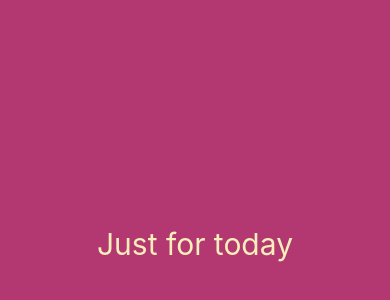
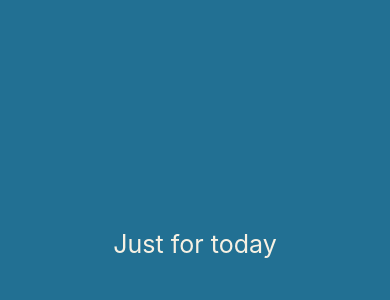
Before and after one commit to WildPastry/JustForToday, a React Native app: screen / in a window 390 px wide. Shown: the part 178-478 px from the top of the page. Built offline with nearby package versions, Linux system fonts and the light colour scheme.

Commit message:
Updating colours. Downgrading typescript.

```diff
--- a/App.tsx
+++ b/App.tsx
@@ -13,12 +13,12 @@ export default function App() {
 const styles = StyleSheet.create({
   container: {
     flex: 1,
-    backgroundColor: '#B33771',
+    backgroundColor: '#227093',
     alignItems: 'center',
     justifyContent: 'center',
   },
   title: {
-    color: '#F8EFBA',
-    fontSize: 30
+    color: '#f7f1e3',
+    fontSize: 25
   },
 });
--- a/package.json
+++ b/package.json
@@ -20,7 +20,7 @@
     "@babel/core": "^7.21.3",
     "@types/react": "~18.0.28",
     "@types/react-native": "~0.71.4",
-    "typescript": "^5.0.2"
+    "typescript": "^4.9.4"
   },
   "private": true
 }
```
Also changed, not shown: 1 other file (tests, documents, lock files or other folders).
